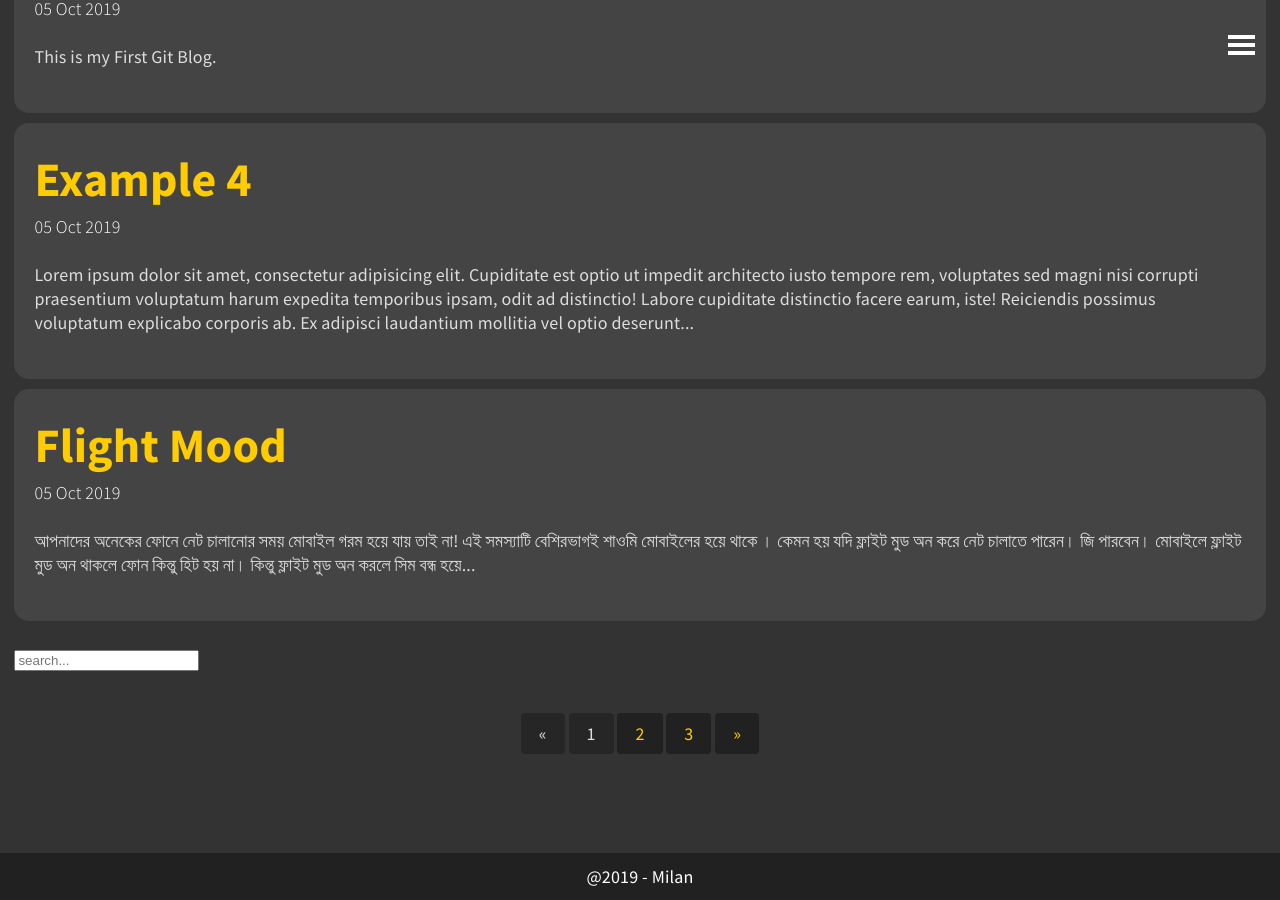
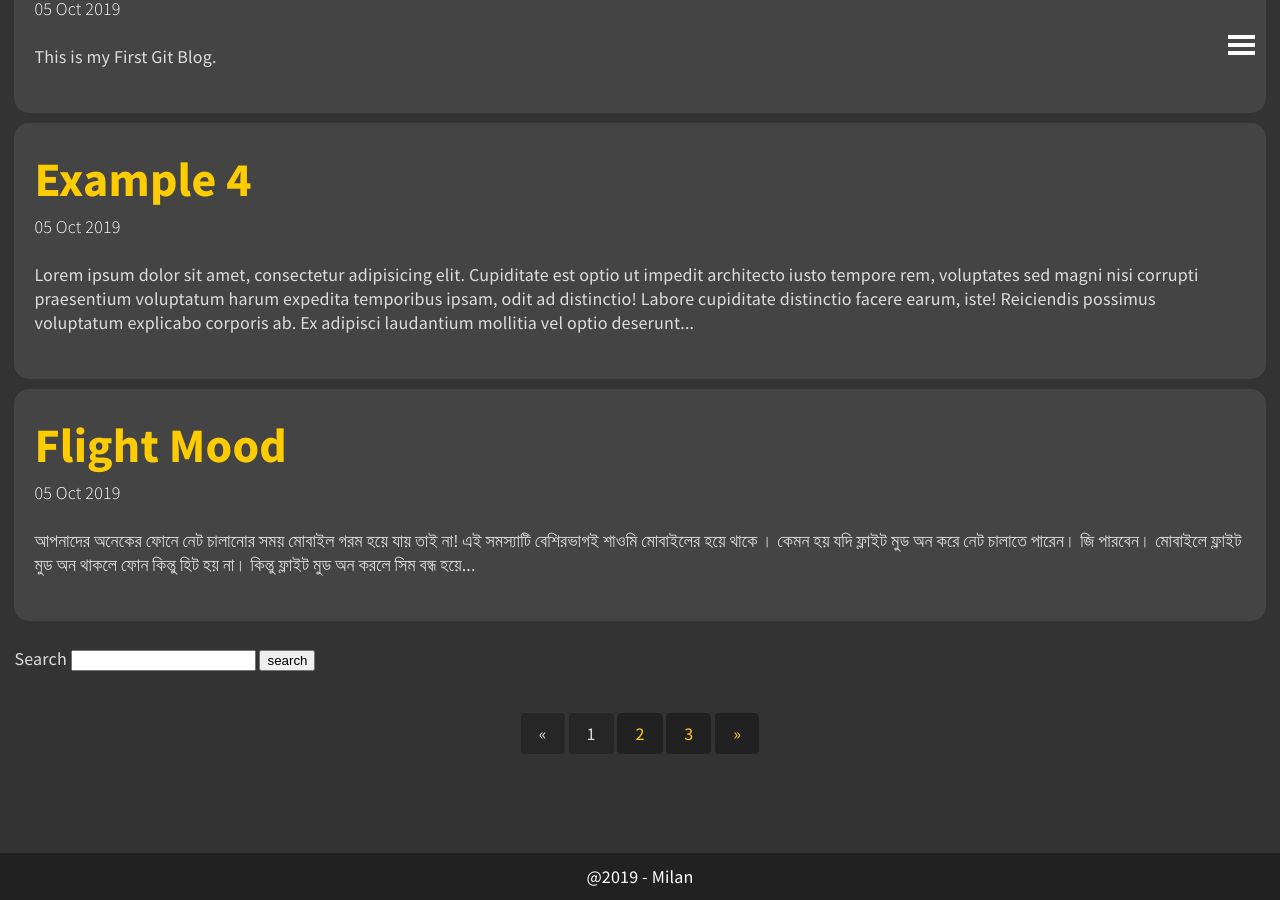
Before and after one commit to bdmilan/blog, a Jekyll site: the page built from index.html, in a window 1280 px wide and 900 px high, scrolled down 1364 px. Built offline with Jekyll 4.4.1, drawn with Linux system fonts in a browser that asks for light colours; the list of posts is cut into pages by our own code.

Commit message:
Update index.html

```diff
--- a/index.html
+++ b/index.html
@@ -17,20 +17,8 @@
     {% endfor %}
 
 </ul>
-<!-- Html Elements for Search -->
-<div id="search-container">
-<input type="text" id="search-input" placeholder="search...">
-<ul id="results-container"></ul>
-</div>
-
-<!-- Script pointing to search-script.js -->
-<script src="/path/to/search-script.js" type="text/javascript"></script>
-
-<!-- Configuration -->
-<script>
-SimpleJekyllSearch({
-  searchInput: document.getElementById('search-input'),
-  resultsContainer: document.getElementById('results-container'),
-  json: '/search.json'
-})
-</script>
+<form action="/search.html" method="get">
+		<label for="search_box">Search</label>
+		<input type="text" id="search_box" name="query">
+		<input type="submit" value="search">
+	</form>
```
